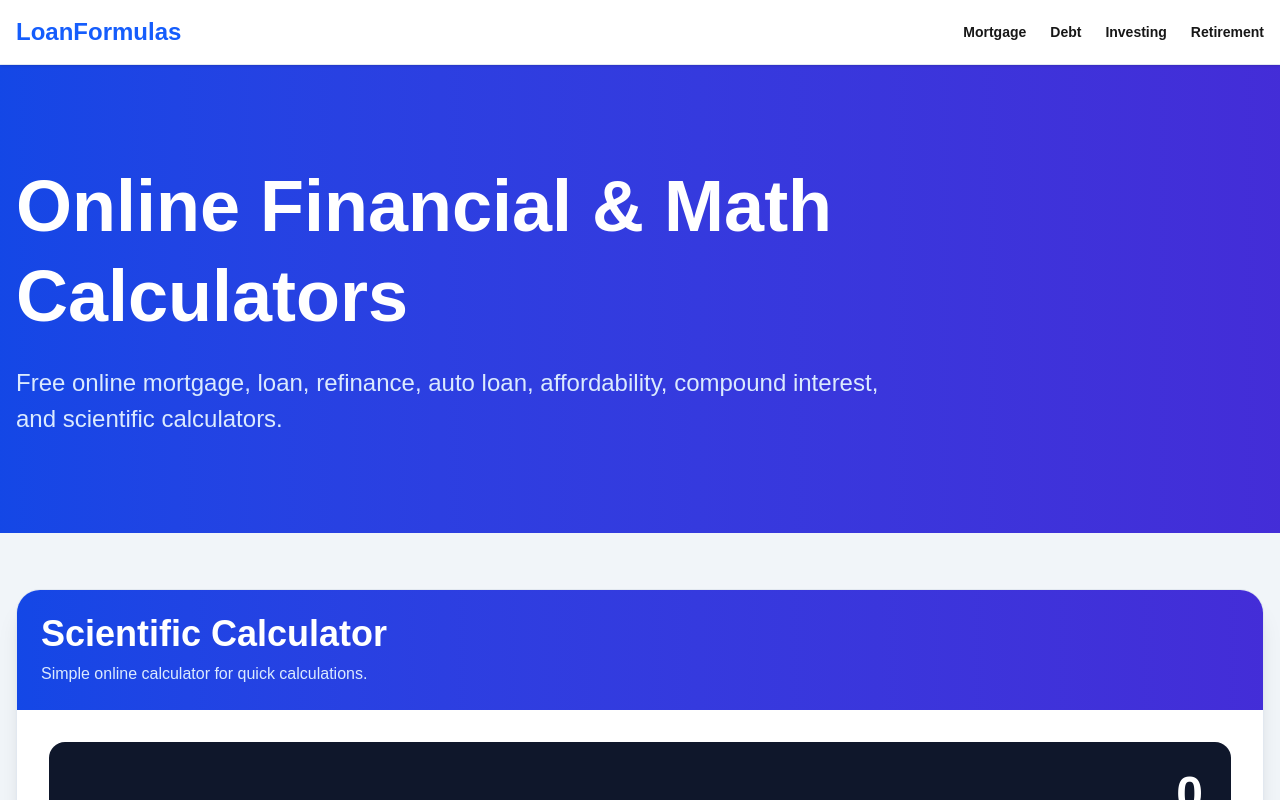
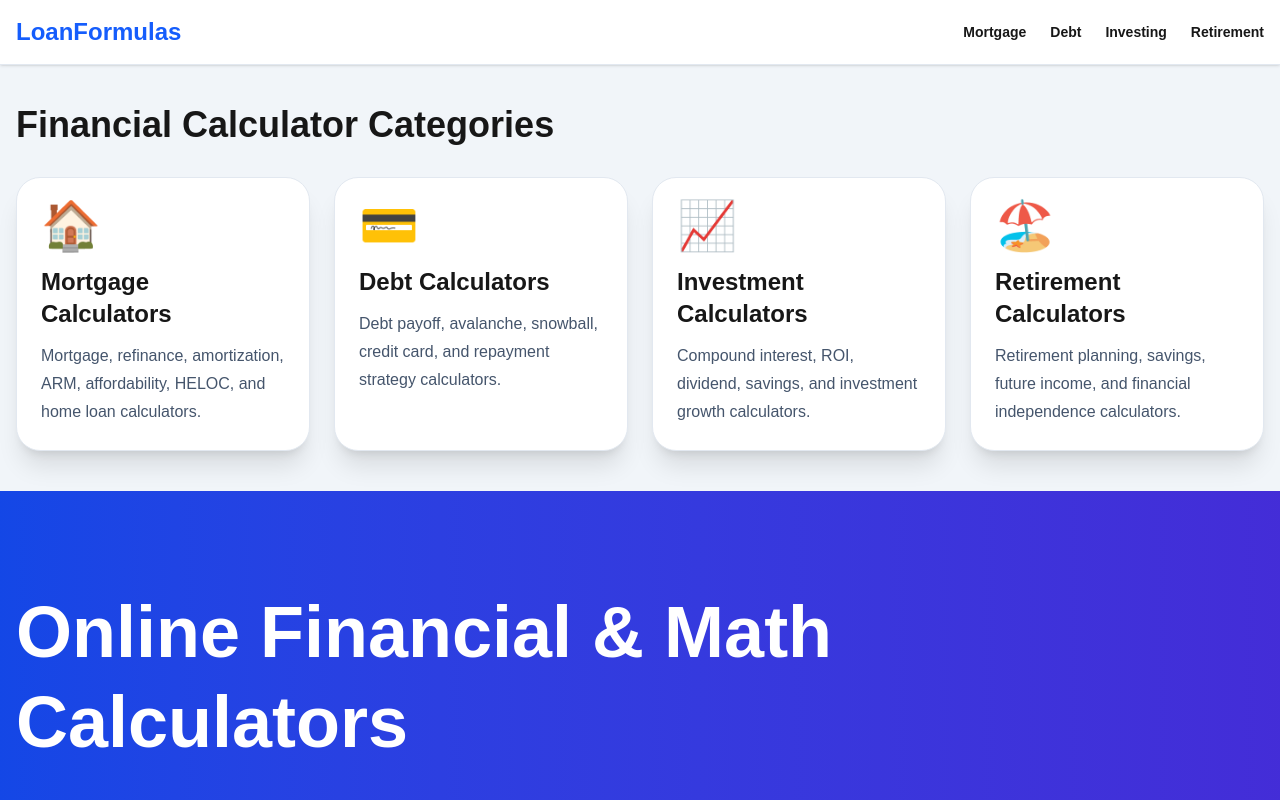
Before and after one commit to dekai-qingyang/seo-site, a Next.js app: page / in a window 1280 px wide. Shown: the top 800 px of the page. Built offline with nearby package versions, Linux system fonts and the light colour scheme.

Commit message:
add homepage category sections

```diff
--- a/app/page.tsx
+++ b/app/page.tsx
@@ -307,7 +307,120 @@ export default function HomePage() {
   return (
 
     <main className="min-h-screen bg-slate-100">
+{/* CATEGORY SECTIONS */}
 
+<section className="max-w-7xl mx-auto px-4 py-10">
+
+  <h2 className="text-4xl font-black mb-8">
+    Financial Calculator Categories
+  </h2>
+
+  <div className="grid md:grid-cols-2 lg:grid-cols-4 gap-6">
+
+    {/* MORTGAGE */}
+
+    <a
+      href="/mortgage-calculators"
+      className="bg-white rounded-3xl shadow-xl p-6 border border-slate-200 hover:-translate-y-1 transition"
+    >
+
+      <div className="text-5xl mb-4">
+        🏠
+      </div>
+
+      <h3 className="text-2xl font-black mb-3">
+        Mortgage Calculators
+      </h3>
+
+      <p className="text-slate-600 leading-7">
+        Mortgage,
+        refinance,
+        amortization,
+        ARM,
+        affordability,
+        HELOC,
+        and home loan calculators.
+      </p>
+
+    </a>
+
+    {/* DEBT */}
+
+    <a
+      href="/debt-calculators"
+      className="bg-white rounded-3xl shadow-xl p-6 border border-slate-200 hover:-translate-y-1 transition"
+    >
+
+      <div className="text-5xl mb-4">
+        💳
+      </div>
+
+      <h3 className="text-2xl font-black mb-3">
+        Debt Calculators
+      </h3>
+
+      <p className="text-slate-600 leading-7">
+        Debt payoff,
+        avalanche,
+        snowball,
+        credit card,
+        and repayment strategy calculators.
+      </p>
+
+    </a>
+
+    {/* INVESTMENT */}
+
+    <a
+      href="/investment-calculators"
+      className="bg-white rounded-3xl shadow-xl p-6 border border-slate-200 hover:-translate-y-1 transition"
+    >
+
+      <div className="text-5xl mb-4">
+        📈
+      </div>
+
+      <h3 className="text-2xl font-black mb-3">
+        Investment Calculators
+      </h3>
+
+      <p className="text-slate-600 leading-7">
+        Compound interest,
+        ROI,
+        dividend,
+        savings,
+        and investment growth calculators.
+      </p>
+
+    </a>
+
+    {/* RETIREMENT */}
+
+    <a
+      href="/retirement-calculators"
+      className="bg-white rounded-3xl shadow-xl p-6 border border-slate-200 hover:-translate-y-1 transition"
+    >
+
+      <div className="text-5xl mb-4">
+        🏖️
+      </div>
+
+      <h3 className="text-2xl font-black mb-3">
+        Retirement Calculators
+      </h3>
+
+      <p className="text-slate-600 leading-7">
+        Retirement planning,
+        savings,
+        future income,
+        and financial independence calculators.
+      </p>
+
+    </a>
+
+  </div>
+
+</section>
       {/* HERO */}
 
       <section className="bg-gradient-to-r from-blue-700 to-indigo-700 text-white">
```
